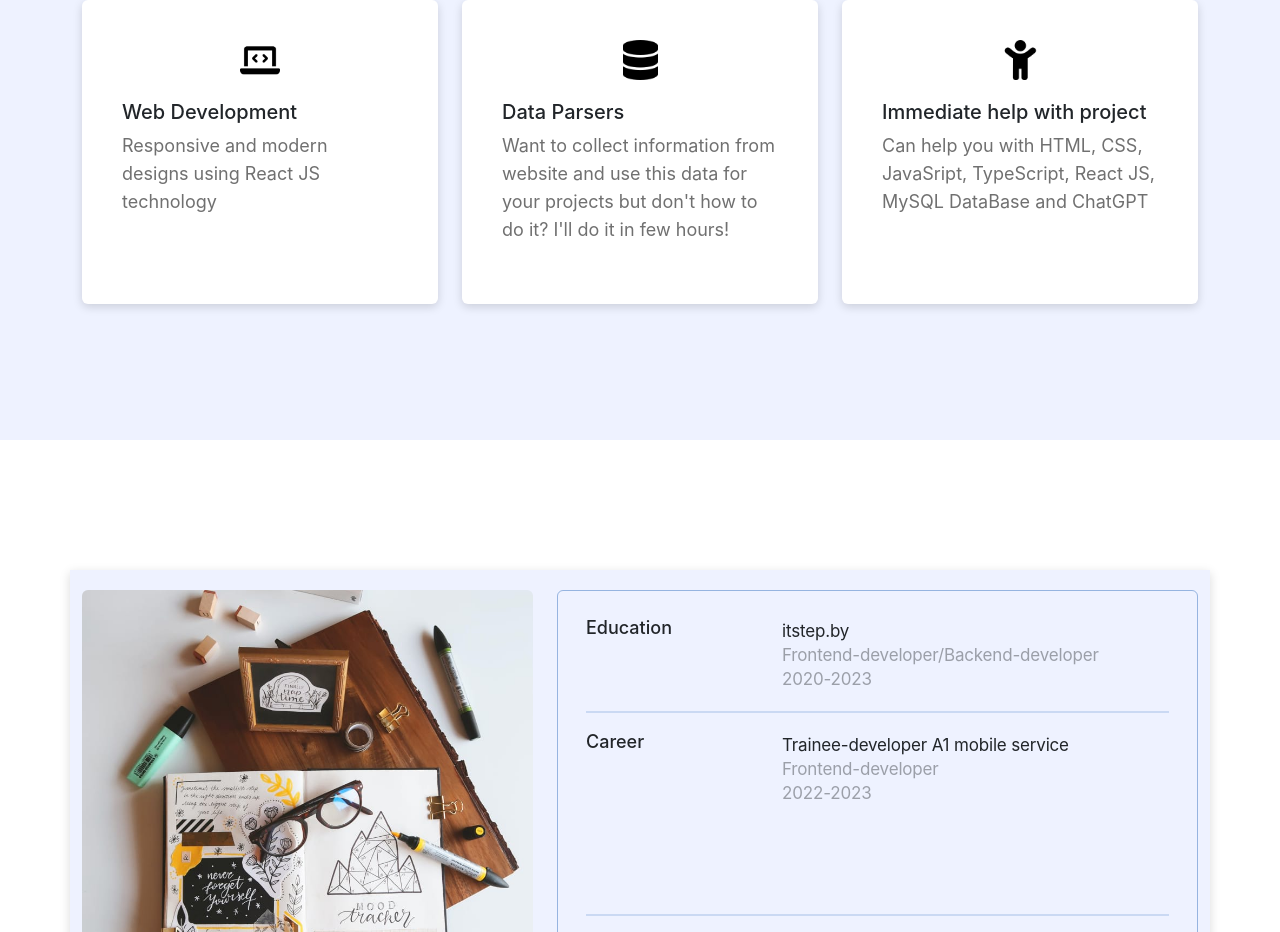
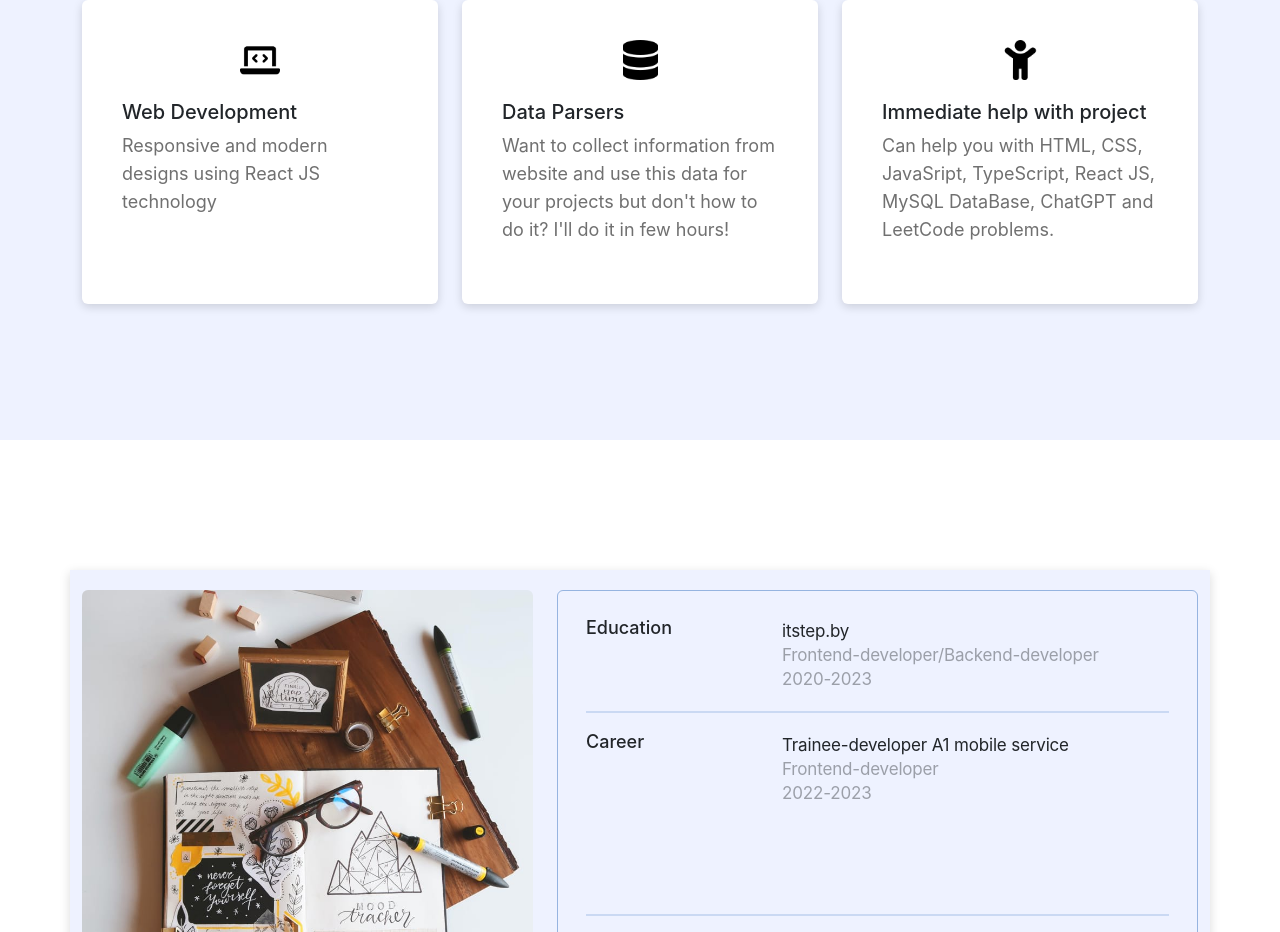
Before and after one commit to b1on1kkk/author-page, a React (Create React App) app: page / in a window 1280 px wide. Shown: the part 1639-2571 px from the top of the page. Built offline with nearby package versions, Linux system fonts and the light colour scheme.

Commit message:
first commit

```diff
--- a/package.json
+++ b/package.json
@@ -21,6 +21,8 @@
   "scripts": {
     "start": "react-scripts start",
     "build": "react-scripts build",
+    "predeploy": "npm run build",
+    "deploy": "gh-pages -d build",
     "test": "react-scripts test",
     "eject": "react-scripts eject"
   },
--- a/src/App.js
+++ b/src/App.js
@@ -24,12 +24,12 @@ function App() {
     lng: languageModeChanger,
     resources: {
       en: {
-        global: global_en,
+        global: global_en
       },
       ru: {
-        global: global_ru,
-      },
-    },
+        global: global_ru
+      }
+    }
   });
   //
 
--- a/src/components/StartPage/MainLayout/MainLayout.js
+++ b/src/components/StartPage/MainLayout/MainLayout.js
@@ -8,7 +8,7 @@ export default function MainLayout({
   theme,
   setTheme,
   changeLanguage,
-  setLanguageModeChanger,
+  setLanguageModeChanger
 }) {
   const [initialModalClass, setOpenModalWin] = useState(false);
 
--- a/src/components/StartPage/NavBar/NavBarStyle.css
+++ b/src/components/StartPage/NavBar/NavBarStyle.css
@@ -99,7 +99,7 @@ a {
 }
 
 .header-fixed {
-  height: 150px !important;
+  height: 130px !important;
   background-color: #c9d6ff95;
 
   transition: all 0.4s ease 0s !important;
--- a/src/locales/en/translation.json
+++ b/src/locales/en/translation.json
@@ -27,7 +27,7 @@
     "third_title": "Immediate help with project",
     "first_about": "Responsive and modern designs using React JS technology",
     "second_about": "Want to collect information from website and use this data for your projects but don't how to do it? I'll do it in few hours!",
-    "third_about": "Can help you with HTML, CSS, JavaSript, TypeScript, React JS, MySQL DataBase and ChatGPT"
+    "third_about": "Can help you with HTML, CSS, JavaSript, TypeScript, React JS, MySQL DataBase, ChatGPT and LeetCode problems."
   },
   "skills": {
     "education": "Education",
--- a/src/locales/ru/translation.json
+++ b/src/locales/ru/translation.json
@@ -27,7 +27,7 @@
     "third_title": "Помощь разработчикам",
     "first_about": "Адаптивная верстка, современный дизайн написанный на React",
     "second_about": "Сбор любого количества информации с абсолютно любого сайта всего за несколько часов",
-    "third_about": "Могу помочь с HTML, CSS, JavaSript, TypeScript, React JS, реляционными базами данных MySQL и ChatGPT"
+    "third_about": "Могу помочь с HTML, CSS, JavaSript, TypeScript, React JS, реляционными базами данных MySQL и ChatGPT и решением задачек на LeetCode"
   },
   "skills": {
     "education": "Образование",
```
